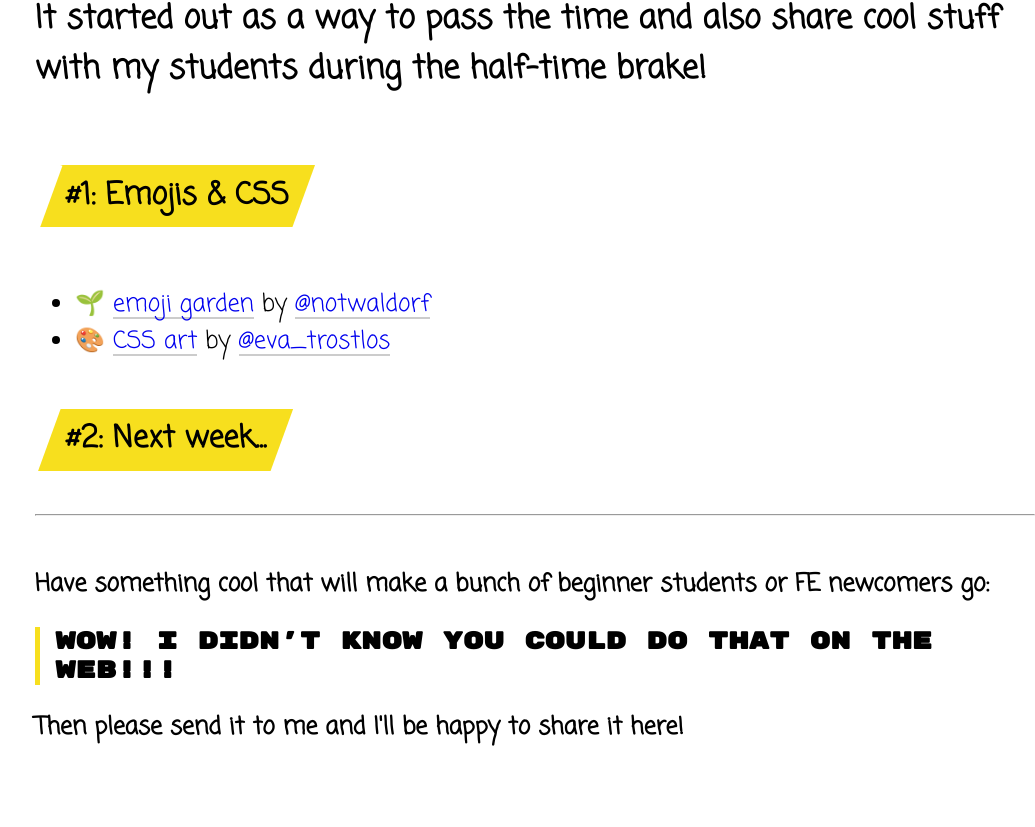
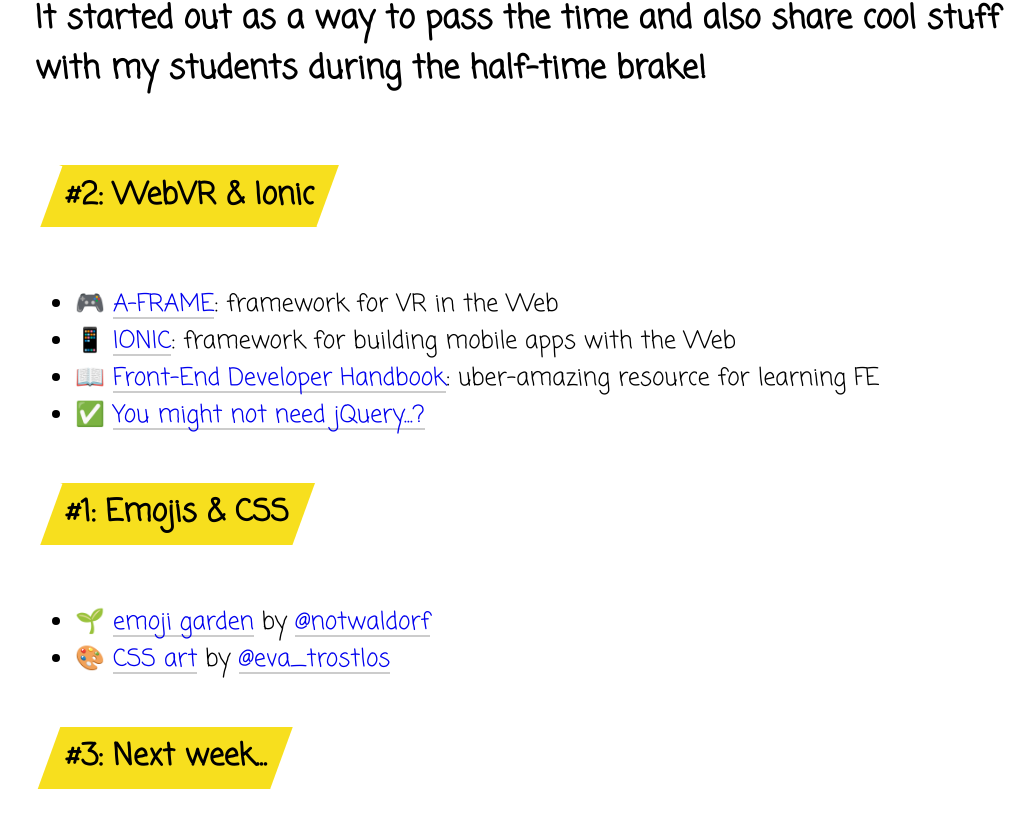
Before and after one commit to iampava/half-time-fe, a plain HTML site: page index.html in a window 1280 px wide. Shown: the part 617-1444 px from the top of the page, without its empty margins (105-1140 px from the left). Drawn offline with Linux system fonts and the light colour scheme; a web font is replaced by a local one.

Commit message:
Week#2: vr, ionic, fe handbook & jQuery

```diff
--- a/index.html
+++ b/index.html
@@ -52,6 +52,30 @@
             <br/> It started out as a way to pass the time and also share cool stuff with my students during the half-time brake!
         </h1>
         <br/>
+        <section class="week" id="week2">
+            <h1 class="week__header is-cut"> #2: WebVR & Ionic</h1>
+            <ul class="week__list">
+                <li> 🎮
+                    <a href="https://aframe.io/" target="_blank" class="link">A-FRAME</a>:
+                    framework for VR in the Web
+                </li>
+                <li> 📱
+                    <a href="https://ionicframework.com/framework" target="_blank" class="link">IONIC</a>:
+                    framework for building mobile apps with the Web
+                </li>
+                <li> 📖
+                    <a href="https://frontendmasters.com/books/front-end-handbook/2018/" target="_blank" class="link">
+                        Front-End Developer Handbook
+                    </a>:
+                    uber-amazing resource for learning FE
+                </li>
+                <li> ✅
+                    <a href="http://youmightnotneedjquery.com/" target="_blank" class="link">
+                        You might not need jQuery...?
+                    </a>
+                </li>
+            </ul>
+        </section>
         <section class="week" id="week1">
             <h1 class="week__header is-cut"> #1: Emojis & CSS</h1>
             <ul class="week__list">
@@ -67,9 +91,8 @@
                 </li>
             </ul>
         </section>
-        <section class="week" id="week1">
-            <h1 class="week__header is-cut"> #2: Next week...</h1>
-
+        <section class="week" id="week3">
+            <h1 class="week__header is-cut"> #3: Next week...</h1>
         </section>
         <hr />
 
```
